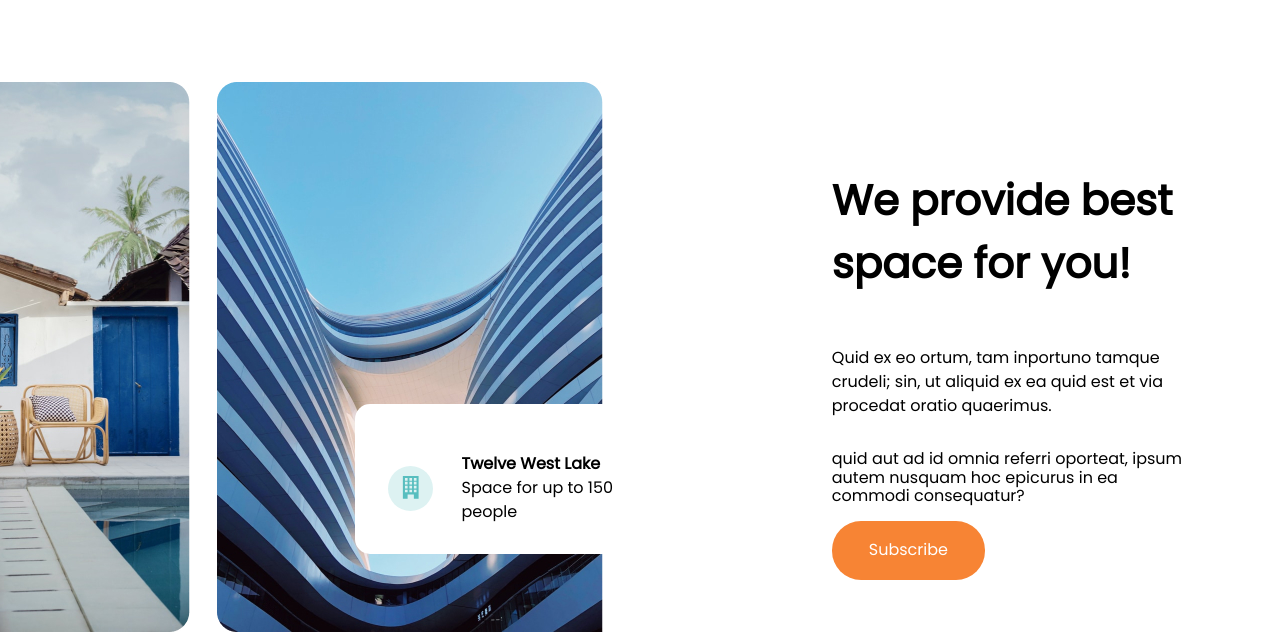
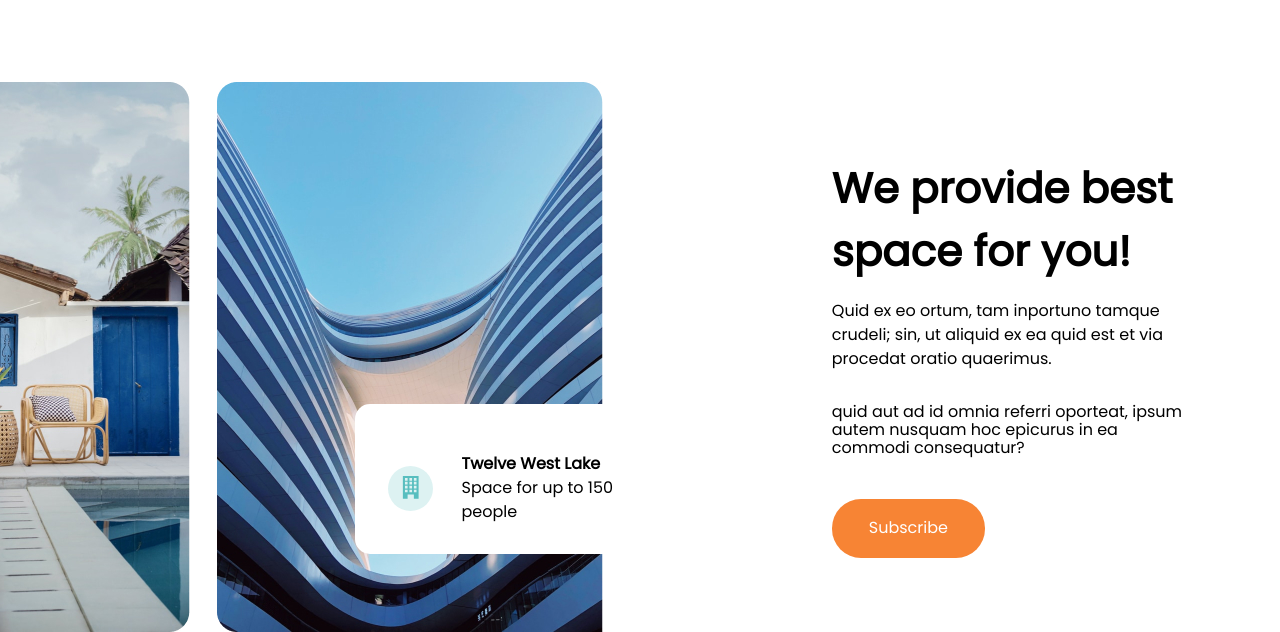
Before and after one commit to GeorgiiIT/cutspace_15.11.2021, a plain HTML site: page index.html in a window 1280 px wide. Shown: the part 1077-1709 px from the top of the page. Drawn offline with Linux system fonts and the light colour scheme.

Commit message:
homework11

```diff
--- a/css/style.css
+++ b/css/style.css
@@ -268,8 +268,12 @@ body {
 .second-heading-offer{
 	font-size: 42px;
 	line-height: 1.5;
+	margin: 0;
 }
 .text-col-offer{
 	font-size: 16px;
 	line-height: 1.5;
 }
+.btn-offer{
+	margin-top: 7%;
+}
--- a/index.html
+++ b/index.html
@@ -106,7 +106,7 @@
 						<p>
 							quid aut ad id omnia referri oporteat, ipsum autem nusquam hoc epicurus in ea commodi consequatur?
 						</p>
-						<form>
+						<form class="btn-offer">
 							<input type="submit" value="Subscribe" class="btn">
 						</form>
 					</div>
```
